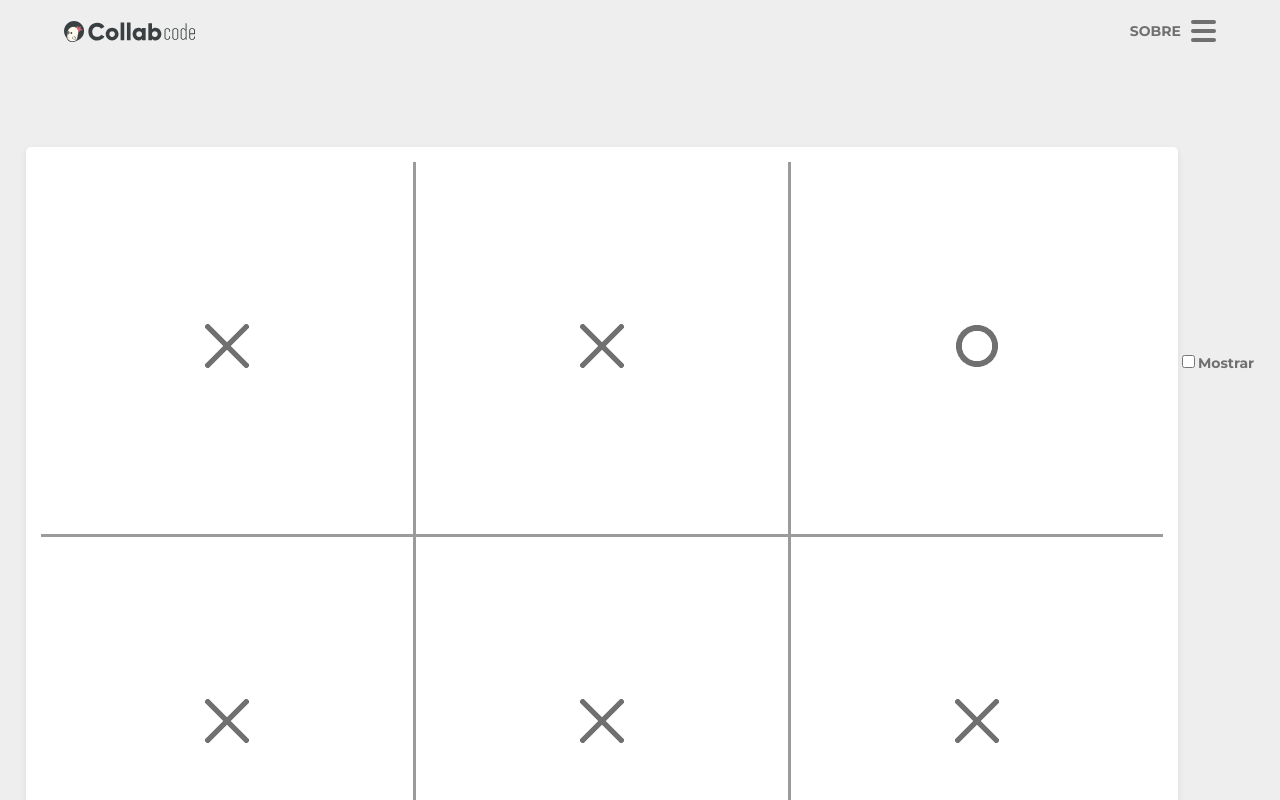
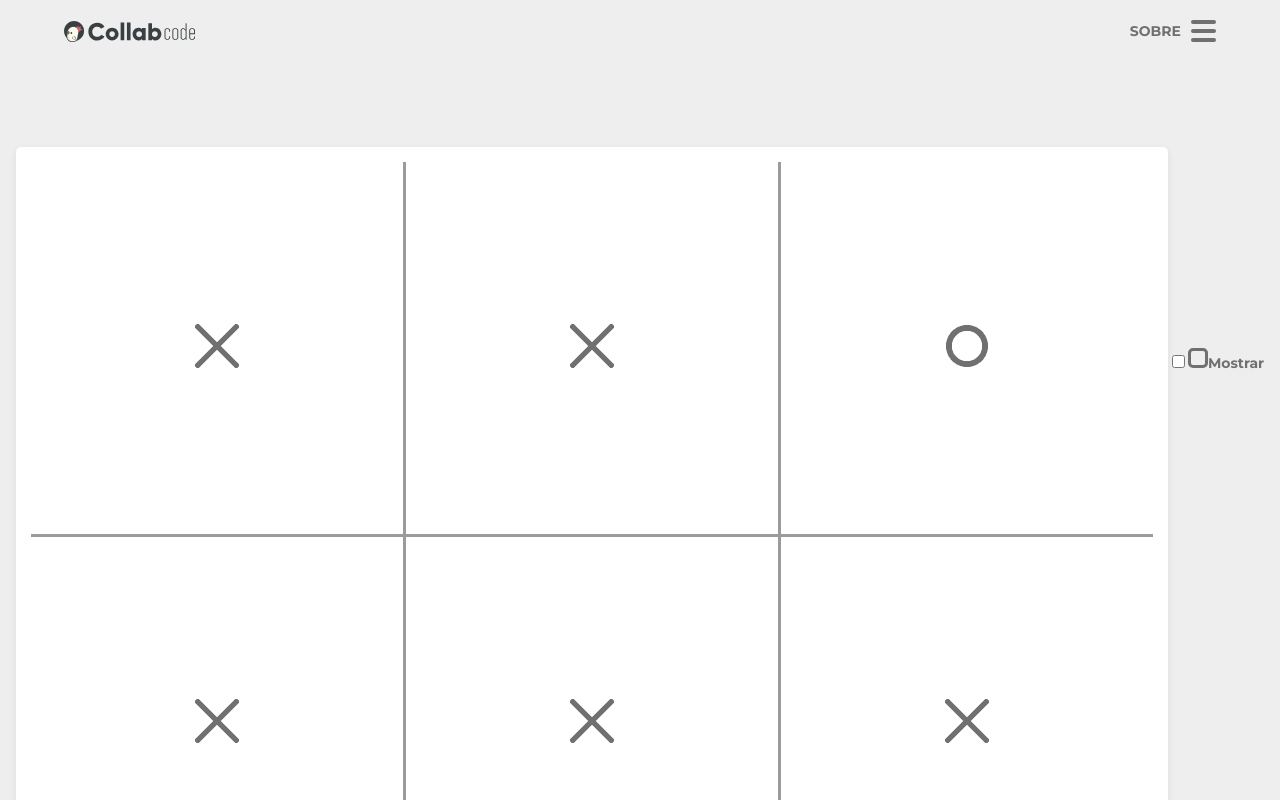
Before and after one commit to BrunoViveiros/CollabCode, a React (Create React App) app: page / in a window 1280 px wide. Shown: the top 800 px of the page. Built offline with nearby package versions, Linux system fonts and the light colour scheme.

Commit message:
Criado um checkbox usando before

```diff
--- a/src/objects/Checkbox/index.js
+++ b/src/objects/Checkbox/index.js
@@ -1,4 +1,5 @@
 import React from "react";
+import "./styles.css";
 
 import Label from "../Label";
 import Input from "../Input";
--- /dev/null
+++ b/src/objects/Checkbox/styles.css
@@ -0,0 +1,14 @@
+.input {
+  display: inline;
+}
+
+.label::before {
+  content: "";
+  width: 20px;
+  height: 20px;
+  display: inline-block;
+  box-sizing: border-box;
+  border: 3px solid var(--color-fourth);
+  border-radius: 5px;
+  cursor: pointer;
+}
--- a/src/objects/Input/index.js
+++ b/src/objects/Input/index.js
@@ -1,7 +1,7 @@
 import React from "react";
 
 const Input = ({ value = "", id = "", type = "text" }) => (
-  <input id={id} type={type} value={value} />
+  <input className="input" id={id} type={type} value={value} />
 );
 
 export default Input;
```
